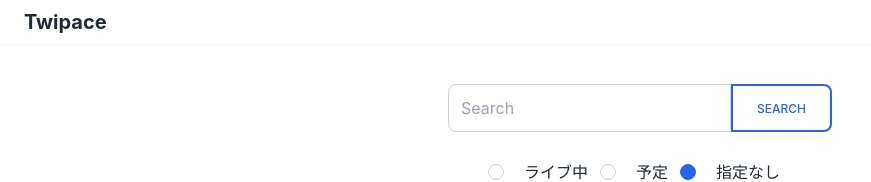
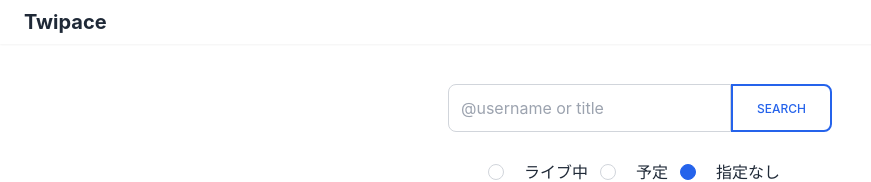
Before and after one commit to ropital/Twipace, a Next.js app: page / in a window 1280 px wide. Shown: the top 182 px of the page, without its empty margins (0-871 px from the left). Built offline with nearby package versions, Linux system fonts and the light colour scheme; no server answers.

Commit message:
update: Update placeholder of seach input

```diff
--- a/src/pages/index.tsx
+++ b/src/pages/index.tsx
@@ -35,6 +35,7 @@
             onClick={searchSpaces}
             value={keywords}
             onChange={onChangeKeywords}
+            placeholder="@username or title"
           />
         </form>
       </div>
```
